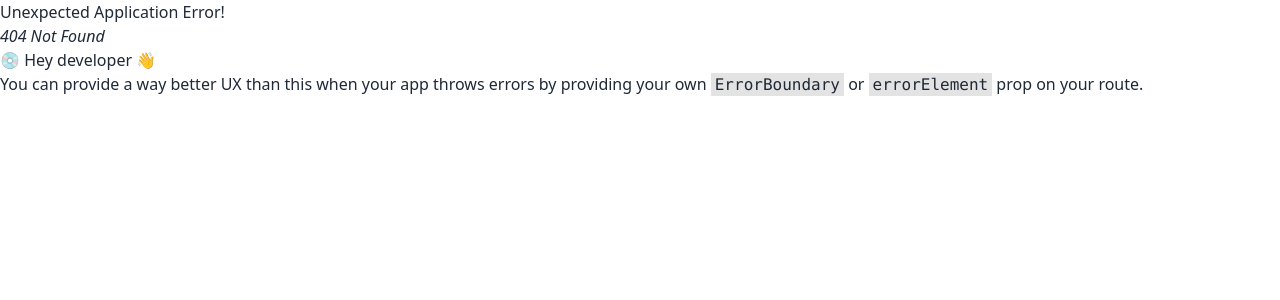
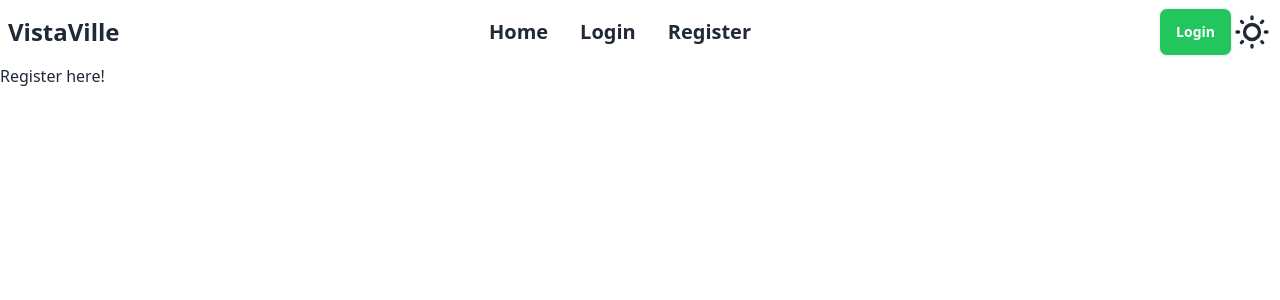
Before and after one commit to Rahi94/assignment-9-recap, a React (Vite) app: page /register in a window 1280 px wide. Before the commit this address had no page. Shown: the top 300 px of the page. Built offline with nearby package versions, Linux system fonts and the light colour scheme.

Commit message:
theme controller added

```diff
--- a/src/components/Navbar.jsx
+++ b/src/components/Navbar.jsx
@@ -1,12 +1,13 @@
 import React from 'react';
+import { NavLink } from 'react-router-dom';
 
 const Navbar = () => {
 
     const navLinks = <>
 
-    <button className='font-bold text-xl'>Home</button>
-    <button className='font-bold text-xl'>Login</button>
-    <button className='font-bold text-xl'>Register</button>
+        <NavLink to='/' className='font-bold text-xl'>Home</NavLink>
+        <NavLink to='/login' className='font-bold text-xl'>Login</NavLink>
+        <NavLink to='/register' className='font-bold text-xl'>Register</NavLink>
 
     </>
 
@@ -44,6 +45,30 @@
             <div className="navbar-end">
                 <a className="btn font-bold bg-green-500 text-white">Login</a>
             </div>
+            {/*theme  */}
+            <label className="swap swap-rotate">
+                {/* this hidden checkbox controls the state */}
+                <input type="checkbox" className="theme-controller" value="dark" />
+
+                {/* sun icon */}
+                <svg
+                    className="swap-off h-10 w-10 fill-current"
+                    xmlns="http://www.w3.org/2000/svg"
+                    viewBox="0 0 24 24">
+                    <path
+                        d="M5.64,17l-.71.71a1,1,0,0,0,0,1.41,1,1,0,0,0,1.41,0l.71-.71A1,1,0,0,0,5.64,17ZM5,12a1,1,0,0,0-1-1H3a1,1,0,0,0,0,2H4A1,1,0,0,0,5,12Zm7-7a1,1,0,0,0,1-1V3a1,1,0,0,0-2,0V4A1,1,0,0,0,12,5ZM5.64,7.05a1,1,0,0,0,.7.29,1,1,0,0,0,.71-.29,1,1,0,0,0,0-1.41l-.71-.71A1,1,0,0,0,4.93,6.34Zm12,.29a1,1,0,0,0,.7-.29l.71-.71a1,1,0,1,0-1.41-1.41L17,5.64a1,1,0,0,0,0,1.41A1,1,0,0,0,17.66,7.34ZM21,11H20a1,1,0,0,0,0,2h1a1,1,0,0,0,0-2Zm-9,8a1,1,0,0,0-1,1v1a1,1,0,0,0,2,0V20A1,1,0,0,0,12,19ZM18.36,17A1,1,0,0,0,17,18.36l.71.71a1,1,0,0,0,1.41,0,1,1,0,0,0,0-1.41ZM12,6.5A5.5,5.5,0,1,0,17.5,12,5.51,5.51,0,0,0,12,6.5Zm0,9A3.5,3.5,0,1,1,15.5,12,3.5,3.5,0,0,1,12,15.5Z" />
+                </svg>
+
+                {/* moon icon */}
+                <svg
+                    className="swap-on h-10 w-10 fill-current"
+                    xmlns="http://www.w3.org/2000/svg"
+                    viewBox="0 0 24 24">
+                    <path
+                        d="M21.64,13a1,1,0,0,0-1.05-.14,8.05,8.05,0,0,1-3.37.73A8.15,8.15,0,0,1,9.08,5.49a8.59,8.59,0,0,1,.25-2A1,1,0,0,0,8,2.36,10.14,10.14,0,1,0,22,14.05,1,1,0,0,0,21.64,13Zm-9.5,6.69A8.14,8.14,0,0,1,7.08,5.22v.27A10.15,10.15,0,0,0,17.22,15.63a9.79,9.79,0,0,0,2.1-.22A8.11,8.11,0,0,1,12.14,19.73Z" />
+                </svg>
+            </label>
+
         </div>
     );
 };
--- /dev/null
+++ b/src/pages/login/Login.jsx
@@ -0,0 +1,13 @@
+import React from 'react';
+import Navbar from '../../components/Navbar';
+
+const Login = () => {
+    return (
+        <div>
+            <Navbar></Navbar>
+            This is login page!
+        </div>
+    );
+};
+
+export default Login;
--- /dev/null
+++ b/src/pages/register/Register.jsx
@@ -0,0 +1,13 @@
+import React from 'react';
+import Navbar from '../../components/Navbar';
+
+const Register = () => {
+    return (
+        <div>
+            <Navbar></Navbar>
+            Register here!
+        </div>
+    );
+};
+
+export default Register;
--- a/tailwind.config.js
+++ b/tailwind.config.js
@@ -5,9 +5,17 @@
     "./src/**/*.{js,ts,jsx,tsx}",
   ],
   theme: {
+
     extend: {},
+
   },
   plugins: [
     require('daisyui'),
   ],
+  daisyui:{
+
+    themes: ['light', 'dark'],
+
+    },
+
 }
```
Also changed, not shown: src/routes/Router.jsx (+10 -0 lines). Lines whose indentation alone changed are shown as unchanged.
